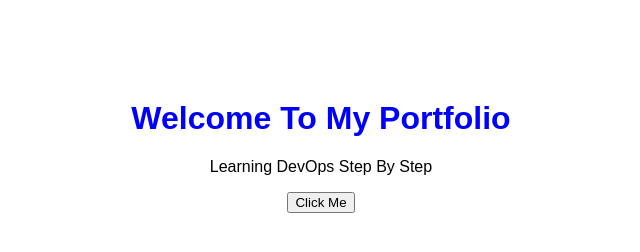
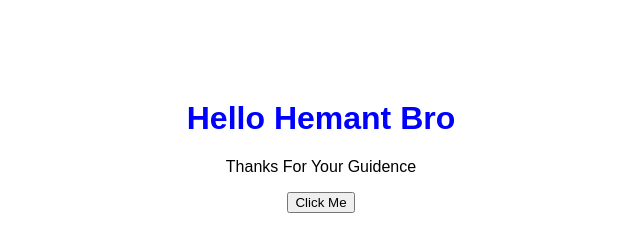
Before and after one commit to nitinvarshney-dev/portfolio-project, a plain HTML site: page index.html in a window 1280 px wide. Shown: the whole page, without its empty margins (319-959 px from the left). Drawn offline with Linux system fonts and the light colour scheme.

Commit message:
Update index.html

```diff
--- a/index.html
+++ b/index.html
@@ -5,8 +5,8 @@
     <link rel="stylesheet" href="style.css">
 </head>
 <body>
-    <h1>Welcome To My Portfolio</h1>
-    <p>Learning DevOps Step By Step</p>
+    <h1>Hello Hemant Bro</h1>
+    <p>Thanks For Your Guidence</p>
     <button onclick="showMessage()">Click Me</button>
     <script src="script.js"></script>
 </body>
```
